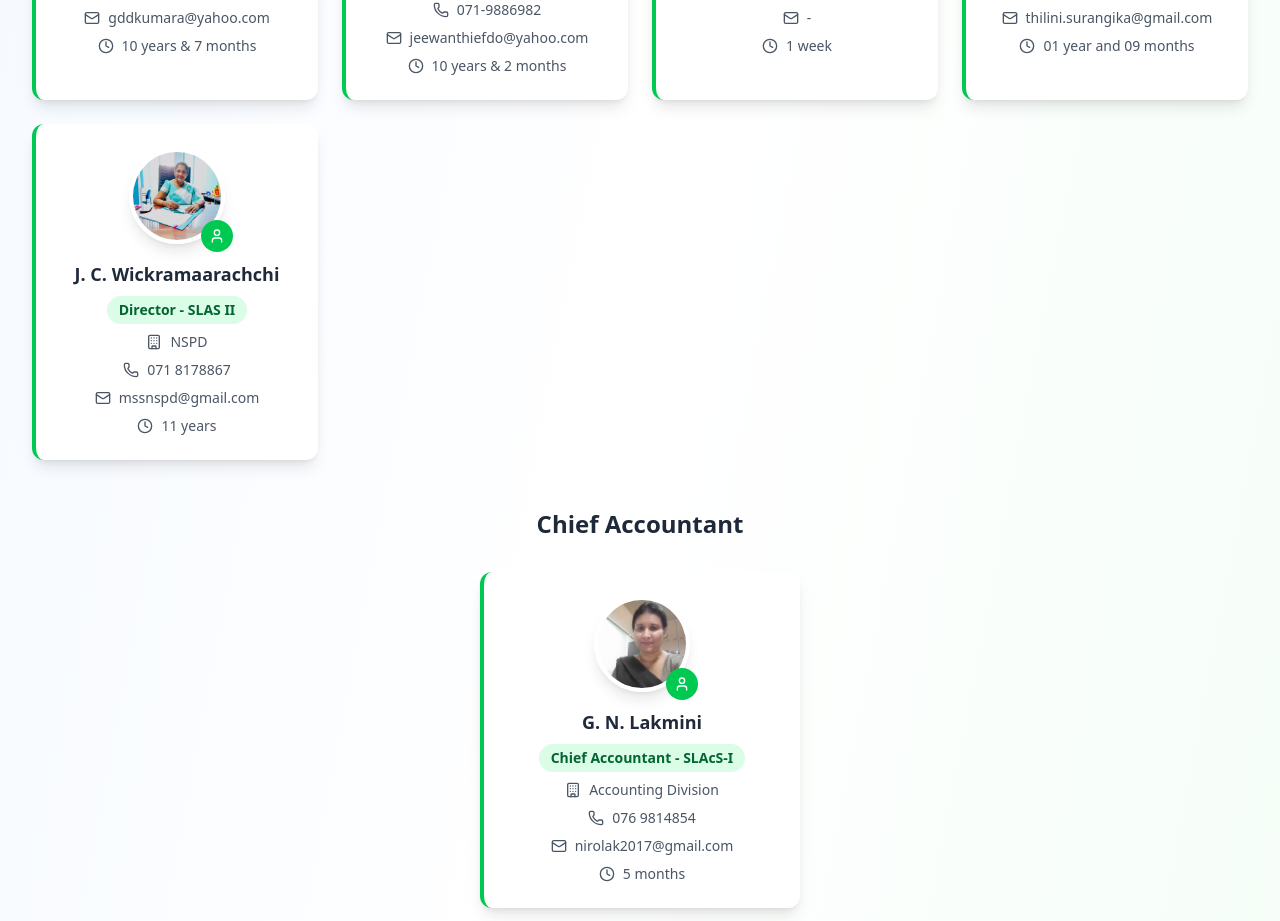
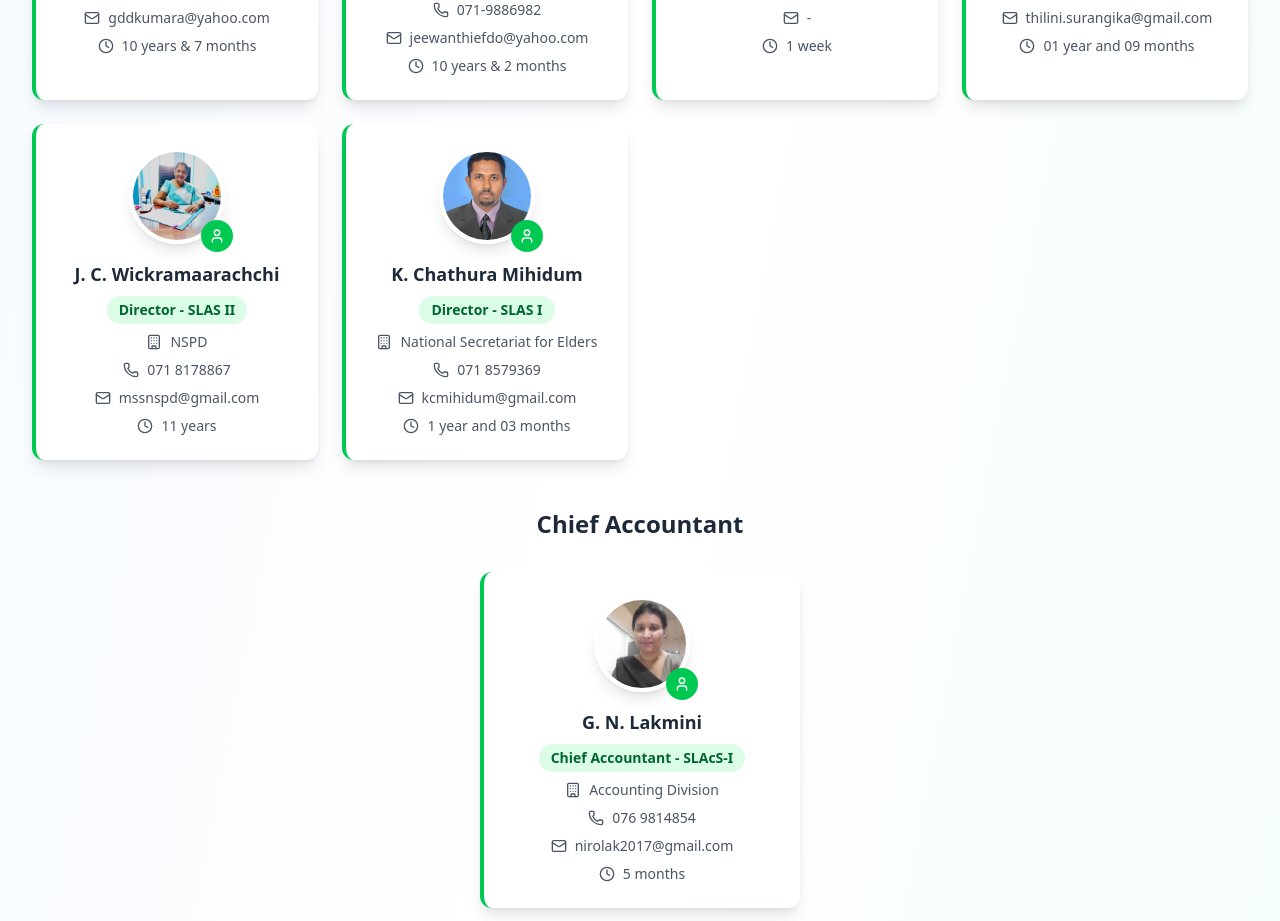
Before and after one commit to nilanga-code/ministry-r, a React (Vite) app: page / in a window 1280 px wide. Shown: the part 3060-3981 px from the top of the page. Built offline with nearby package versions, Linux system fonts and the light colour scheme.

Commit message:
update 1 new data

```diff
--- a/src/data/staffData.js
+++ b/src/data/staffData.js
@@ -35,7 +35,7 @@ import nspdi2 from '../assets/nspd-s.jpeg';
 import rasika from '../assets/rasika.jpeg';
 import ruwaith from '../assets/ruwaith.jpg';
 import darmasiri from '../assets/darmasiri.jpg';
-//import chathura from '../assets/chathura.jpg';
+import chathura from '../assets/chathura.jpg';
 
 
 export const staffData = {
@@ -275,17 +275,17 @@ export const staffData = {
       joiningDate: "11 years",
       image: jayamali
     },
-    // {
-    //   id: "dir-013",
-    //   name: "K. Chathura Mihidum",
-    //   position: "Director - SLAS I",
-    //   department: "National Secretariat for Elders",
-    //   education: "MA in Public Management- International University of Japan",
-    //   phone: "071 8579369",
-    //   email: "kcmihidum@gmail.com",
-    //   joiningDate: "1 year and 03 months",
-    //   image: chathura
-    // }
+    {
+      id: "dir-014",
+      name: "K. Chathura Mihidum",
+      position: "Director - SLAS I",
+      department: "National Secretariat for Elders",
+      education: "MA in Public Management- International University of Japan",
+      phone: "071 8579369",
+      email: "kcmihidum@gmail.com",
+      joiningDate: "1 year and 03 months",
+      image: chathura
+    }
   ],
   chiefAccountant: {
     id: "ca-001",
```
